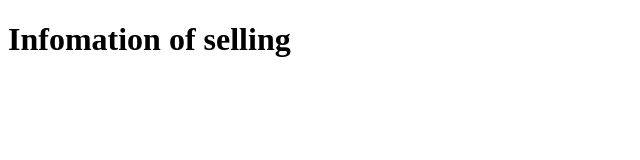
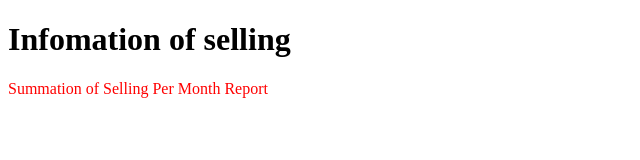
Before and after one commit to MinChatr/Min-Project, a plain HTML site: page index.html in a window 1280 px wide. Shown: the whole page, without its empty margins (0-640 px from the left). Drawn offline with Linux system fonts and the light colour scheme.

Commit message:
add report sale

```diff
--- a/index.html
+++ b/index.html
@@ -4,8 +4,15 @@
     <meta charset="UTF-8">
     <meta name="viewport" content="width=device-width, initial-scale=1.0">
     <title>Document</title>
+    <style>
+        p{
+            color: red;
+        }
+
+    </style>
 </head>
 <body>
     <h1>Infomation of selling</h1>
+    <P>Summation of Selling Per Month Report</P>
 </body>
 </html>
```
